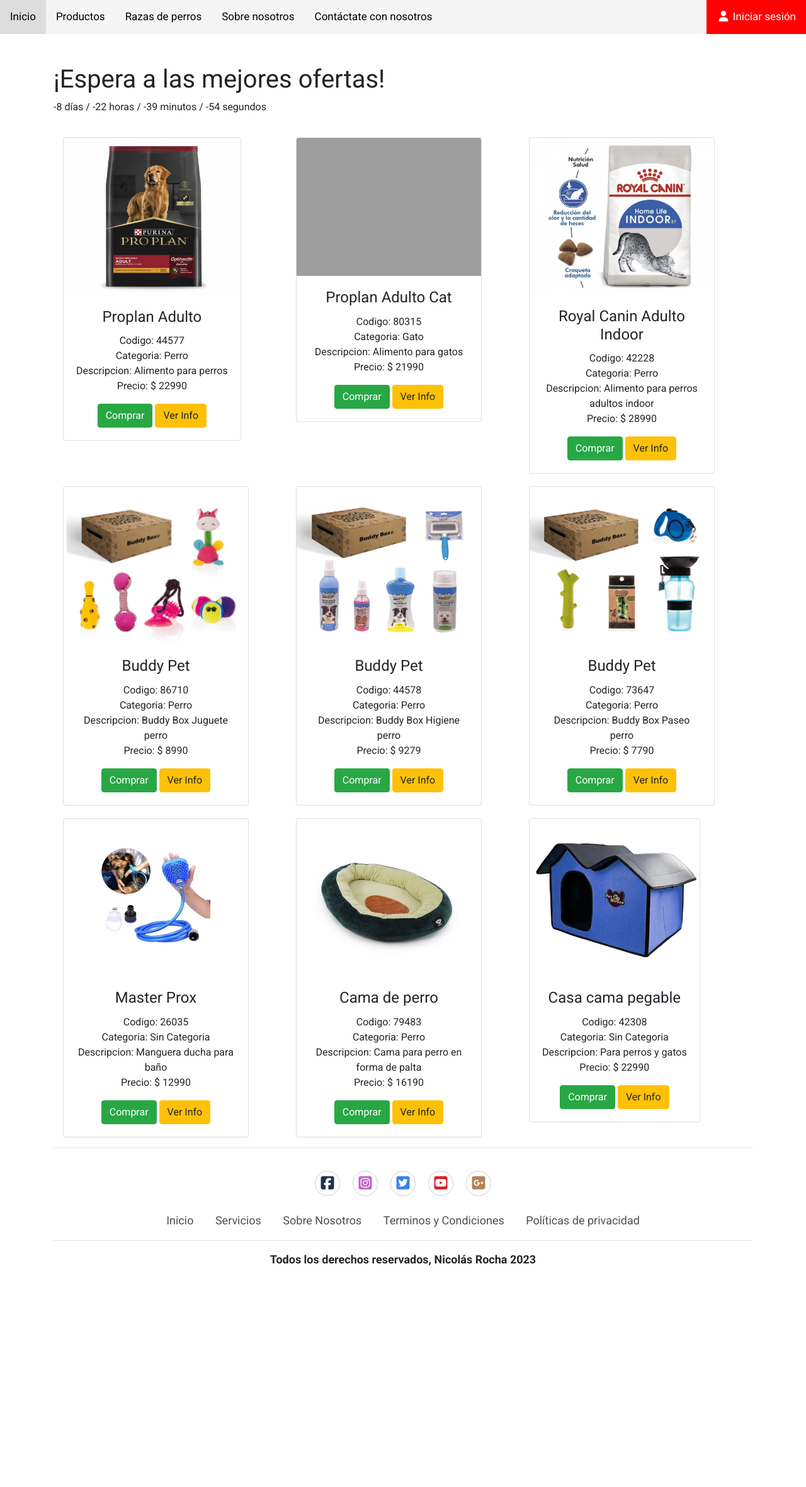
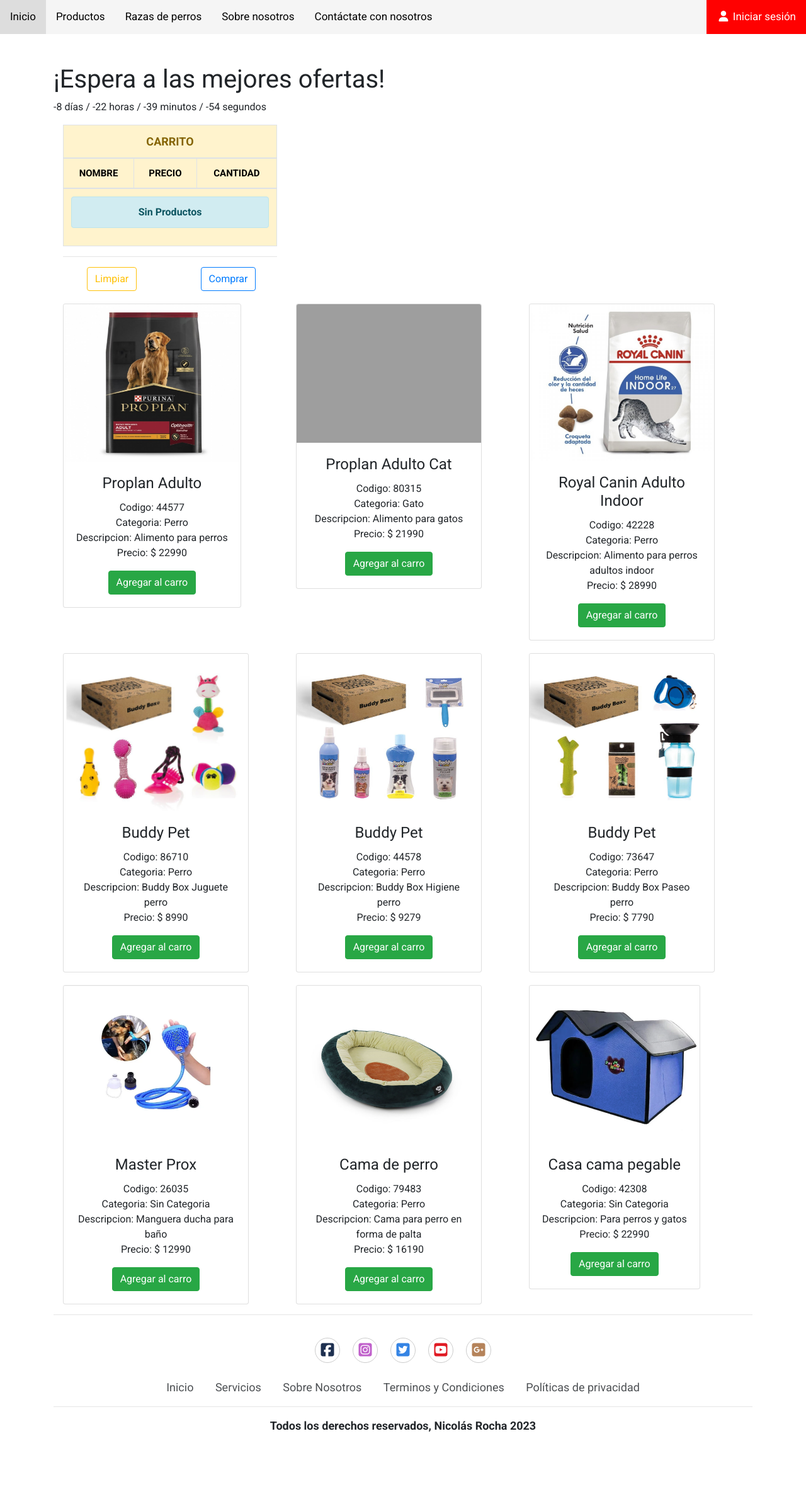
Before and after one commit to nrocha02/FerremasVendedor, a Django app: page /galeria/ in a window 1280 px wide. Shown: the whole page at 63% size. Before the commit the page ends 2009 px from the top, so only its background shows below. Run offline with Django 4.2, Linux system fonts and the light colour scheme; data comes from the database, SQL or seed files in the repository; both versions use the stored data as it was after the commit; parts of the project's set-up code (start-up, migrations or seed data) failed here and were passed over; some libraries are stand-ins or nearby versions; grey boxes are pictures that could not be loaded.

Commit message:
Implementación carrito de compras

```diff
--- a/PetShop/settings.py
+++ b/PetShop/settings.py
@@ -67,6 +67,7 @@
                 'django.template.context_processors.request',
                 'django.contrib.auth.context_processors.auth',
                 'django.contrib.messages.context_processors.messages',
+                'mascotas.context_processor.total_carrito',
             ],
         },
     },
--- /dev/null
+++ b/mascotas/context_processor.py
@@ -0,0 +1,10 @@
+def total_carrito(request):
+    total = 0
+    if request.user in request.session:
+        try:
+            for key,value in request.session['carrito'].items():
+                total = total + (int(value['precio']))*(value['cantidad'])
+        except KeyError:
+            request.session['carrito']={}
+            total = 0
+    return {'total_carrito':int(total)}
--- a/mascotas/models.py
+++ b/mascotas/models.py
@@ -1,5 +1,6 @@
 from distutils.command.upload import upload
 from django.db import models
+import datetime
 
 # Create your models here.
 class Categoria(models.Model):
@@ -13,9 +14,27 @@
     codigo = models.CharField(primary_key=True, max_length=5, verbose_name="Codigo")
     nombre = models.CharField(max_length=50, verbose_name="Nombre")
     descripcion = models.TextField(max_length=50, verbose_name="Descripcion")
-    precio = models.IntegerField(verbose_name="Precio")
+    precio = models.IntegerField(blank=True, null=True, verbose_name="Precio")
     categoria=models.ForeignKey(Categoria, on_delete=models.CASCADE, verbose_name="Categoria")
     imagen = models.ImageField(upload_to="imagenes", null=True, blank=True, verbose_name="Imagen")
 
     def __str__(self):
         return self.codigo
+
+class Boleta(models.Model):
+    id_boleta=models.AutoField(primary_key=True)
+    total=models.BigIntegerField()
+    fechaCompra=models.DateTimeField(blank=False, null=False, default = datetime.datetime.now)
+
+    def __str__(self):
+        return str(self.id_boleta)
+
+class detalle_boleta(models.Model):
+    id_boleta = models.ForeignKey('Boleta', blank=True, on_delete=models.CASCADE)
+    id_detalle_boleta = models.AutoField(primary_key=True)
+    id_producto = models.ForeignKey('Producto', on_delete=models.CASCADE)
+    cantidad = models.IntegerField()
+    subtotal = models.BigIntegerField()
+
+    def __str__(self):
+        return str(self.id_detalle_boleta)
--- /dev/null
+++ b/mascotas/templates/carrito.html
@@ -0,0 +1,44 @@
+<div  role="alert">
+    <table class="table table-bordered alert alert-warning">
+        <thead>
+            <tr scope="row"class="text-center"><td colspan="3" style="font-weight:bold; font-size:18px">  CARRITO </td></tr>
+            <td style="font-size:15px; font-weight: bold; color:black; text-align: center;">NOMBRE</td>
+            <td style="font-size:15px; font-weight: bold; color:black; text-align: center;">PRECIO</td>
+            <td style="font-size:15px; font-weight: bold; color:black; text-align: center;">CANTIDAD</td>
+        </thead>
+        <tbody>
+            {% if request.session.carrito.items %}
+                {% for key, value in request.session.carrito.items %}
+                    <tr>
+                        <td style="font-size:13px">{{ value.nombre }}</td>
+                        <td style="font-size:13px">{{ value.precio }}</td>
+                        <td style="font-size:13px">{{ value.cantidad}}
+                            <br>
+                            <a href="{% url 'agregar' value.producto_id %}" class="badge btn btn-primary">+</a>
+                            <a href="{% url 'restar'  value.producto_id %}" class="badge btn btn-warning">-</a>
+                        </td>
+                    </tr>
+                    <tr>
+                        <th scope="row">Total : </th>
+                        <td colspan="2">$ {{value.total}}</td>
+                    </tr>
+                {% endfor %}
+            {% else %}
+            <tr>
+                <td colspan="3">
+                    <div class="alert alert-info text-center" style="font-weight: bold;">Sin Productos</div>
+                </td>
+            </tr>
+            {% endif %}
+        </tbody>
+    </table>
+    <hr>
+</div>
+<div class="row text-center">
+    <div class="col-6">
+        <a href="{% url 'limpiar' %}" class="btn btn-outline-warning">Limpiar</a>
+       </div>
+       <div class="col-6">
+        <a href="{% url 'generarBoleta' %}" class="btn btn-outline-primary">Comprar</a>
+</div>
+</div>
--- a/mascotas/templates/galeria.html
+++ b/mascotas/templates/galeria.html
@@ -44,6 +44,10 @@
       </p>
     </section>
 
+    <div class="col-4">
+      {% include "carrito.html" %}
+    </div>
+
     <div class="container">
       <div class="row">
           {% for producto in articulos %}
@@ -62,8 +66,7 @@
                           Descripcion: {{ producto.descripcion }}<br>
                           Precio: $ {{ producto.precio }}<br>
                      </p>
-                      <a href="#" class="btn btn-success">Comprar</a>
-                      <a href="#" class="btn btn-warning">Ver Info</a>
+                      <a href="{% url 'agregar' producto.codigo %}" class="btn btn-success">Agregar al carro</a>
                   </div>
               </div>
           </div>
--- a/mascotas/urls.py
+++ b/mascotas/urls.py
@@ -11,5 +11,11 @@
     path('crear/', crear, name="crear"),
     path('eliminar/<id>', eliminar, name="eliminar"),
     path('modificar/<id>', modificar, name="modificar"),
-    path('registrar/', registrar, name="registrar")
+    path('registrar/', registrar, name="registrar"),
+
+    path('generarBoleta/', generarBoleta,name="generarBoleta"),
+    path('agregar/<id>', agregar_producto, name="agregar"),
+    path('eliminar/<id>', eliminar_producto, name="eliminar"),
+    path('restar/<id>', restar_producto, name="restar"),
+    path('limpiar/', limpiar_carrito, name="limpiar"),
 ]
--- a/mascotas/views.py
+++ b/mascotas/views.py
@@ -4,6 +4,7 @@
 from django.contrib.auth import authenticate, login
 from django.contrib.auth.decorators import login_required
 from django.core.files.storage import default_storage
+from mascotas.compra import Carrito
 
 # Create your views here.
 
@@ -105,3 +106,50 @@
             return redirect('index')
         data["form"] = formulario
     return render(request, 'registration/registro.html', data)
+
+def agregar_producto(request,id):
+    carrito_compra= Carrito(request)
+    producto = Producto.objects.get(codigo=id)
+    carrito_compra.agregar(producto=producto)
+    return redirect('galeria')
+
+def eliminar_producto(request, id):
+    carrito_compra= Carrito(request)
+    producto = Producto.objects.get(codigo=id)
+    carrito_compra.eliminar(producto=producto)
+    return redirect('galeria')
+
+def restar_producto(request, id):
+    carrito_compra= Carrito(request)
+    producto = Producto.objects.get(codigo=id)
+    carrito_compra.restar(producto=producto)
+    return redirect('galeria')
+
+def limpiar_carrito(request):
+    carrito_compra= Carrito(request)
+    carrito_compra.limpiar()
+    return redirect('galeria')
+
+def generarBoleta(request):
+    precio_total=0
+    for key, value in request.session['carrito'].items():
+        precio_total = precio_total + int(value['precio']) * int(value['cantidad'])
+    boleta = Boleta(total = precio_total)
+    boleta.save()
+    productos = []
+    for key, value in request.session['carrito'].items():
+            producto = Producto.objects.get(codigo = value['producto_id'])
+            cant = value['cantidad']
+            subtotal = cant * int(value['precio'])
+            detalle = detalle_boleta(id_boleta = boleta, id_producto = producto, cantidad = cant, subtotal = subtotal)
+            detalle.save()
+            productos.append(detalle)
+    datos={
+        'productos':productos,
+        'fecha':boleta.fechaCompra,
+        'total': boleta.total
+    }
+    request.session['boleta'] = boleta.id_boleta
+    carrito = Carrito(request)
+    carrito.limpiar()
+    return render(request, 'detallecarrito.html',datos)
```
Also changed, not shown: mascotas/compra.py (added, +52 -0 lines), mascotas/templates/detallecarrito.html (added, +42 -0 lines), db.sqlite3, mascotas/migrations/0005_boleta_alter_categoria_idcategoria_and_more.py (added).
